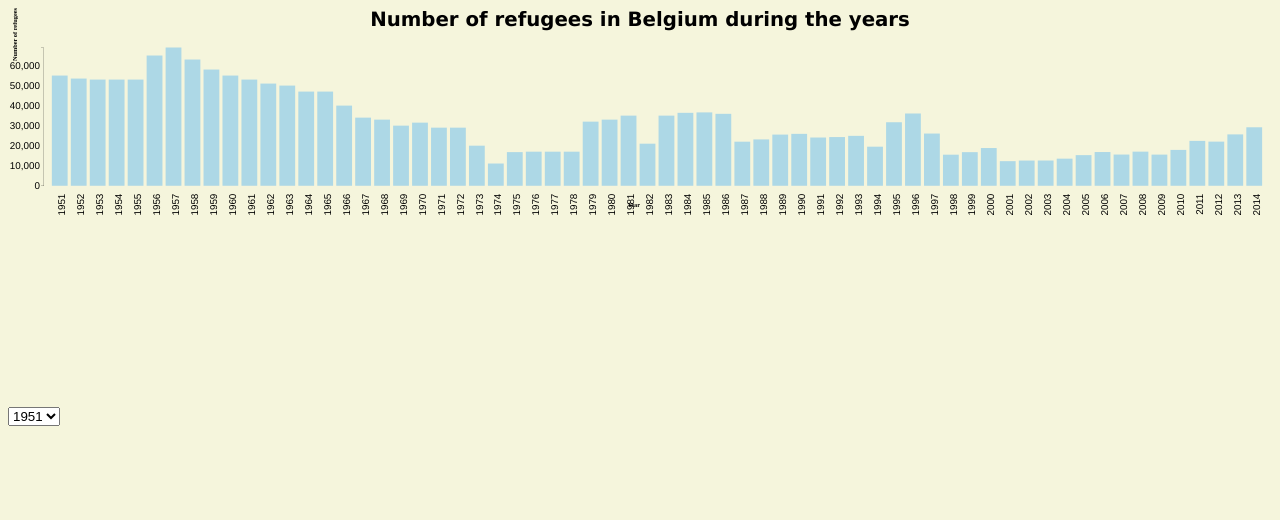
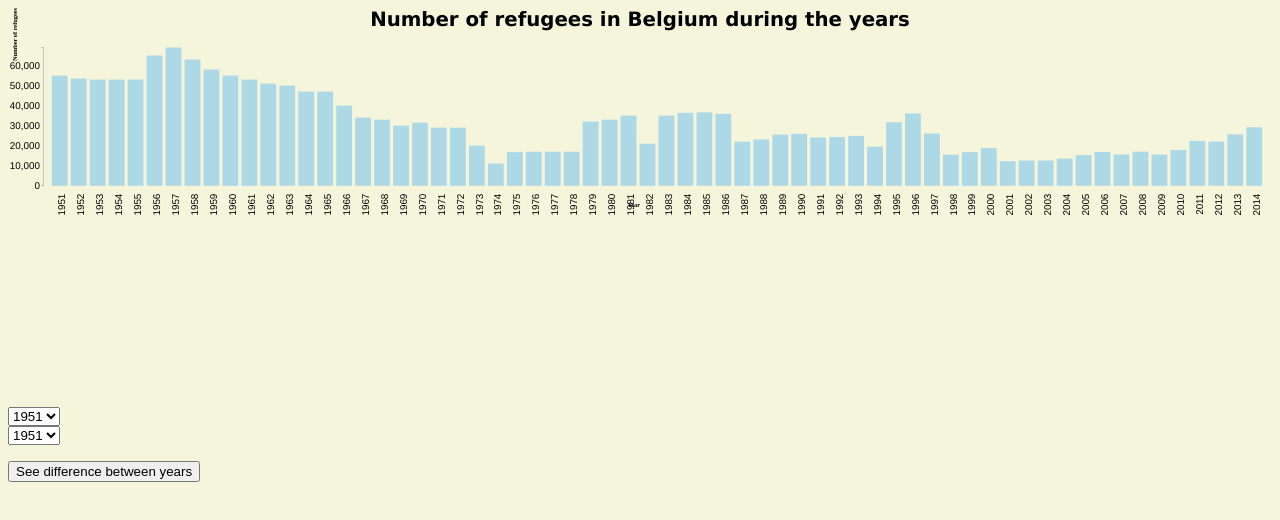
Before and after one commit to jodecler/InfoVis, a plain HTML site: page index.html in a window 1280 px wide. Drawn offline with Linux system fonts and the light colour scheme.

Commit message:
lost changes

```diff
--- a/index.html
+++ b/index.html
@@ -143,20 +143,48 @@
             var select = d3.select("body")
                 .append("div")
                 .append("select")
-
-            select.on("change", function (d) {
-                var value = d3.select(this).property("value");
-                alert(value);
-            });
+            .attr("id", "year1");
 
             select.selectAll("option")
                 .data(data)
                 .enter()
                 .append("option")
                 .attr("value", function (d) {
-                    return d.jaar;
+                    return d.aantal;
                     })
                 .text(function(d) {return d.jaar;});
+
+             var select2 = d3.select("body")
+                .append("div")
+                .append("select")
+
+                .attr("id", "year2");
+
+            select2.selectAll("option")
+                .data(data)
+                .enter()
+                .append("option")
+                .attr("value", function (d) {
+                    return d.aantal;
+                    })
+                .text(function(d) {return d.jaar;});
+
+            var result = d3.select("body")
+                                    .append("div")
+                                    .append("p")
+            var button = d3.select("body")
+                .append("div")
+                .append("button")
+                .text("See difference between years")
+                .on("click", function(){
+
+                    var value1 = d3.select("#year1").node().value;
+                    var value2 = d3.select("#year2").node().value;
+                    //niet zeker van deze formule
+                    var difference = value1 / value2 ;
+                    console.log("Add Market button clicked " + difference);
+                    result.text(difference)
+                            })
 
         });
     </script>
```
